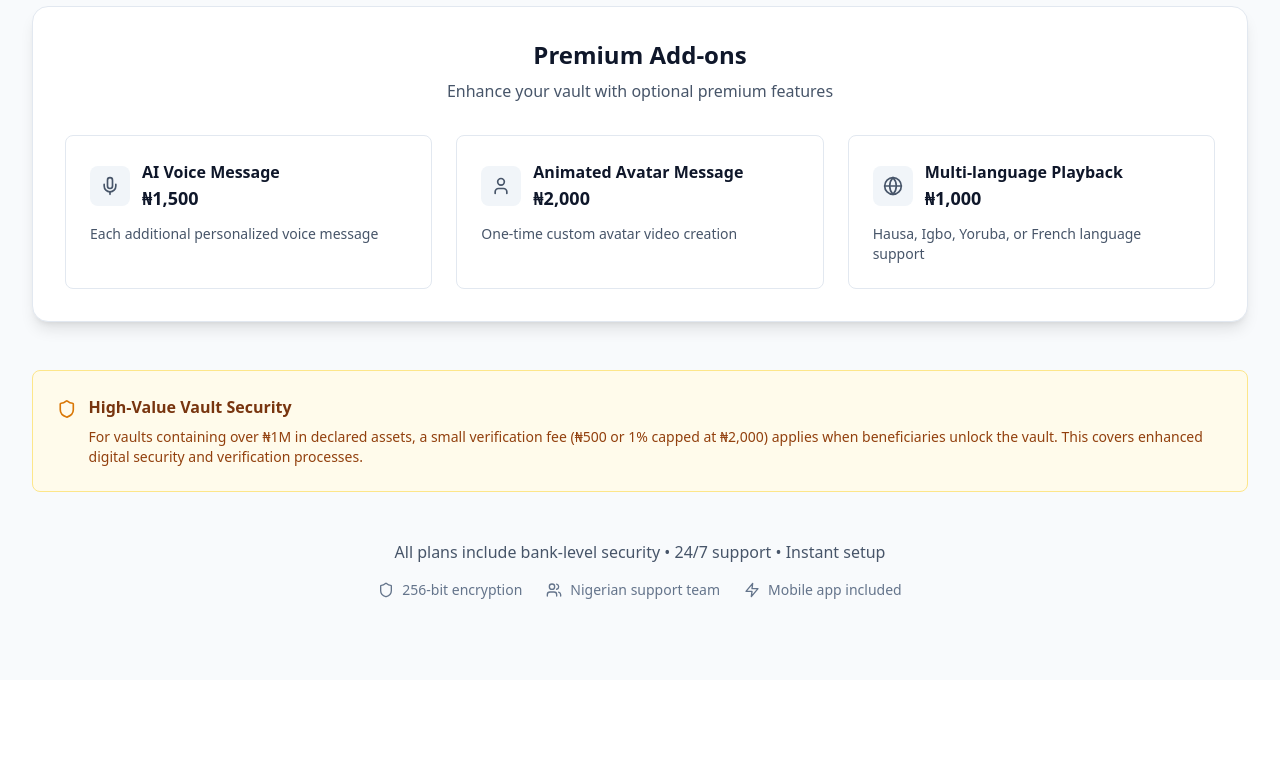
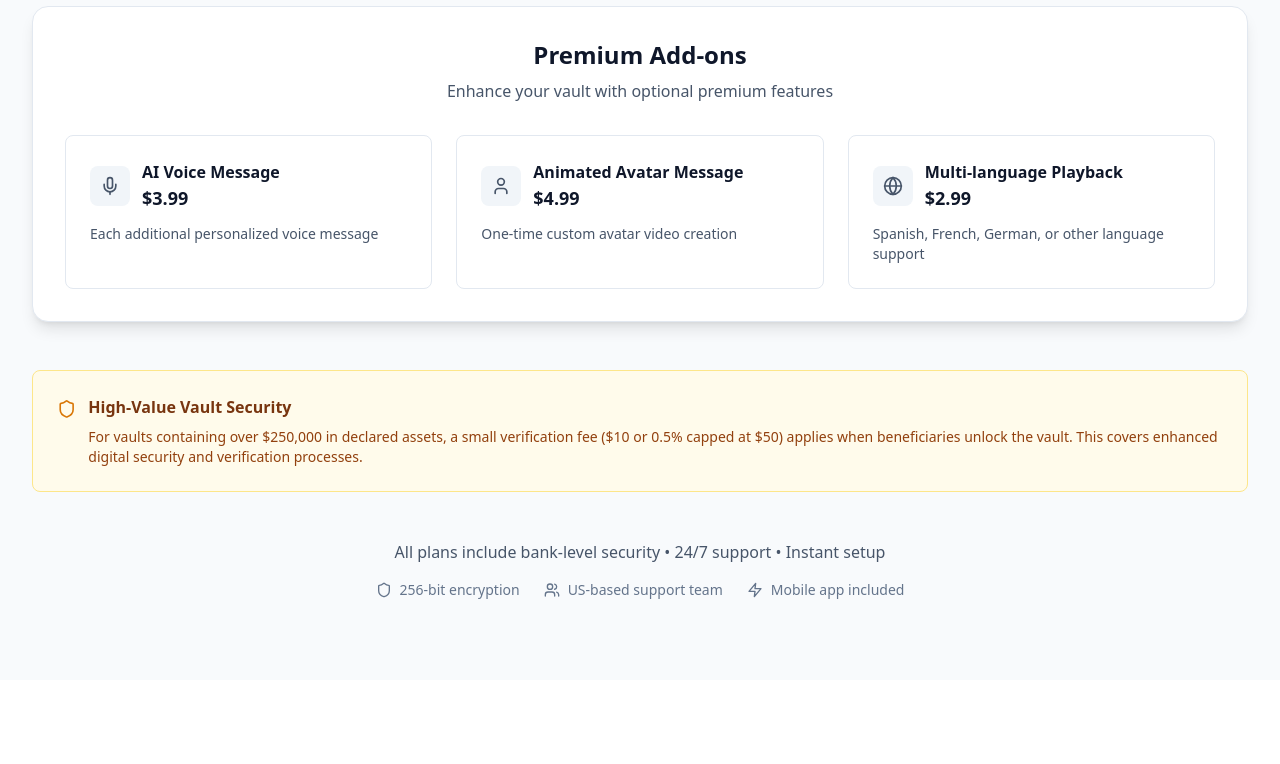
Before and after one commit to ChisomAniefuna/Heritage, a React (Vite) app: page / in a window 1280 px wide. Shown: the part 3992-4756 px from the top of the page. Built offline with nearby package versions, Linux system fonts and the light colour scheme; no server answers; what elevenlabs would draw is missing.

Commit message:
Convert Pricing to US Dollars

```diff
--- a/src/components/Homepage.tsx
+++ b/src/components/Homepage.tsx
@@ -73,7 +73,7 @@ const Homepage: React.FC<HomepageProps> = ({ onLogin }) => {
   const pricingPlans = [
     {
       name: 'Free Forever',
-      price: '₦0',
+      price: '$0',
       period: '/forever',
       description: 'Perfect for getting started with digital inheritance',
       features: [
@@ -91,9 +91,9 @@ const Homepage: React.FC<HomepageProps> = ({ onLogin }) => {
     },
     {
       name: 'LegacyVault Pro',
-      price: '₦5,000',
+      price: '$12',
       period: '/month',
-      yearlyPrice: '₦50,000',
+      yearlyPrice: '$120',
       yearlyPeriod: '/year',
       description: 'Complete digital inheritance solution for families',
       features: [
@@ -114,7 +114,7 @@ const Homepage: React.FC<HomepageProps> = ({ onLogin }) => {
     },
     {
       name: 'LegacyVault Forever',
-      price: '₦35,000',
+      price: '$89',
       period: '/one-time',
       description: 'Lifetime access - perfect for those who hate subscriptions',
       features: [
@@ -138,20 +138,20 @@ const Homepage: React.FC<HomepageProps> = ({ onLogin }) => {
   const addOns = [
     {
       name: 'AI Voice Message',
-      price: '₦1,500',
+      price: '$3.99',
       description: 'Each additional personalized voice message',
       icon: Mic
     },
     {
       name: 'Animated Avatar Message',
-      price: '₦2,000',
+      price: '$4.99',
       description: 'One-time custom avatar video creation',
       icon: User
     },
     {
       name: 'Multi-language Playback',
-      price: '₦1,000',
-      description: 'Hausa, Igbo, Yoruba, or French language support',
+      price: '$2.99',
+      description: 'Spanish, French, German, or other language support',
       icon: Globe
     }
   ];
@@ -511,7 +511,7 @@ const Homepage: React.FC<HomepageProps> = ({ onLogin }) => {
               <div>
                 <h4 className="font-semibold text-amber-900 mb-2">High-Value Vault Security</h4>
                 <p className="text-amber-800 text-sm">
-                  For vaults containing over ₦1M in declared assets, a small verification fee (₦500 or 1% capped at ₦2,000)
+                  For vaults containing over $250,000 in declared assets, a small verification fee ($10 or 0.5% capped at $50)
                   applies when beneficiaries unlock the vault. This covers enhanced digital security and verification processes.
                 </p>
               </div>
@@ -529,7 +529,7 @@ const Homepage: React.FC<HomepageProps> = ({ onLogin }) => {
               </div>
               <div className="flex items-center space-x-2">
                 <Users className="w-4 h-4" />
-                <span>Nigerian support team</span>
+                <span>US-based support team</span>
               </div>
               <div className="flex items-center space-x-2">
                 <Zap className="w-4 h-4" />
```
